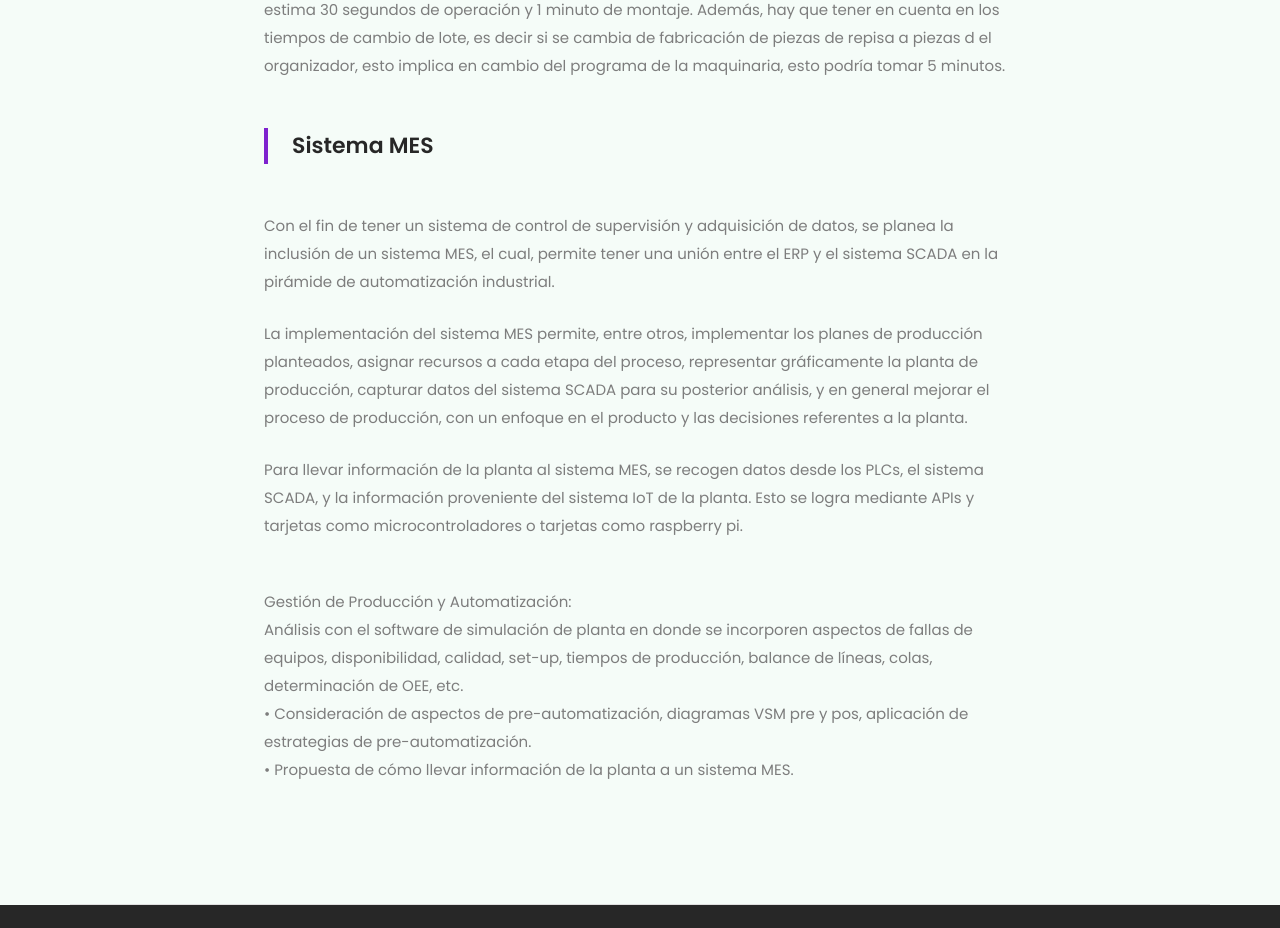
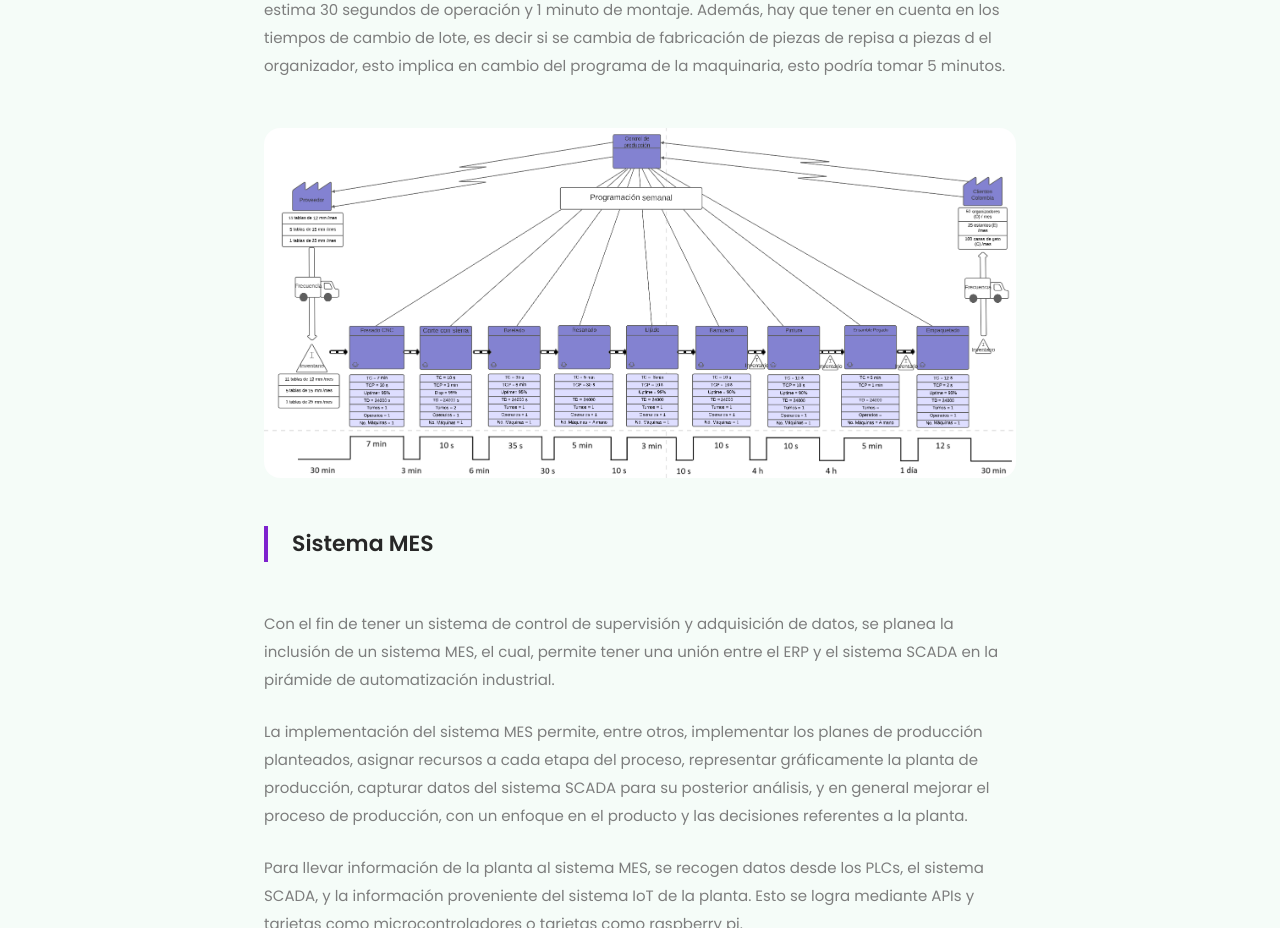
Before and after one commit to PurpleWood-APM/PagWebPurpleWood, a website: page temp/html/gestionProduccion.html in a window 1280 px wide. Shown: the part 4800-5728 px from the top of the page. Drawn offline with Linux system fonts and the light colour scheme.

Commit message:
:bento: imagen vsm

```diff
--- a/temp/html/gestionProduccion.html
+++ b/temp/html/gestionProduccion.html
@@ -293,6 +293,10 @@
                                 </p>
                             </div>
 
+                            <div>
+                                <img src="assets/images/modulos/gestionproduccion/VSM.png" class="rounded-2xl" alt="" />
+                            </div>
+
                             <!-- Sistema MES -->
                             <div class="border-l-4 border-green pl-6">
                                 <h3 class="font-semibold text-[22px] leading-9">Sistema MES</h3>
```
Also changed, not shown: temp/html/assets/images/modulos/gestionproduccion/VSM.png (added), 3 other files.
